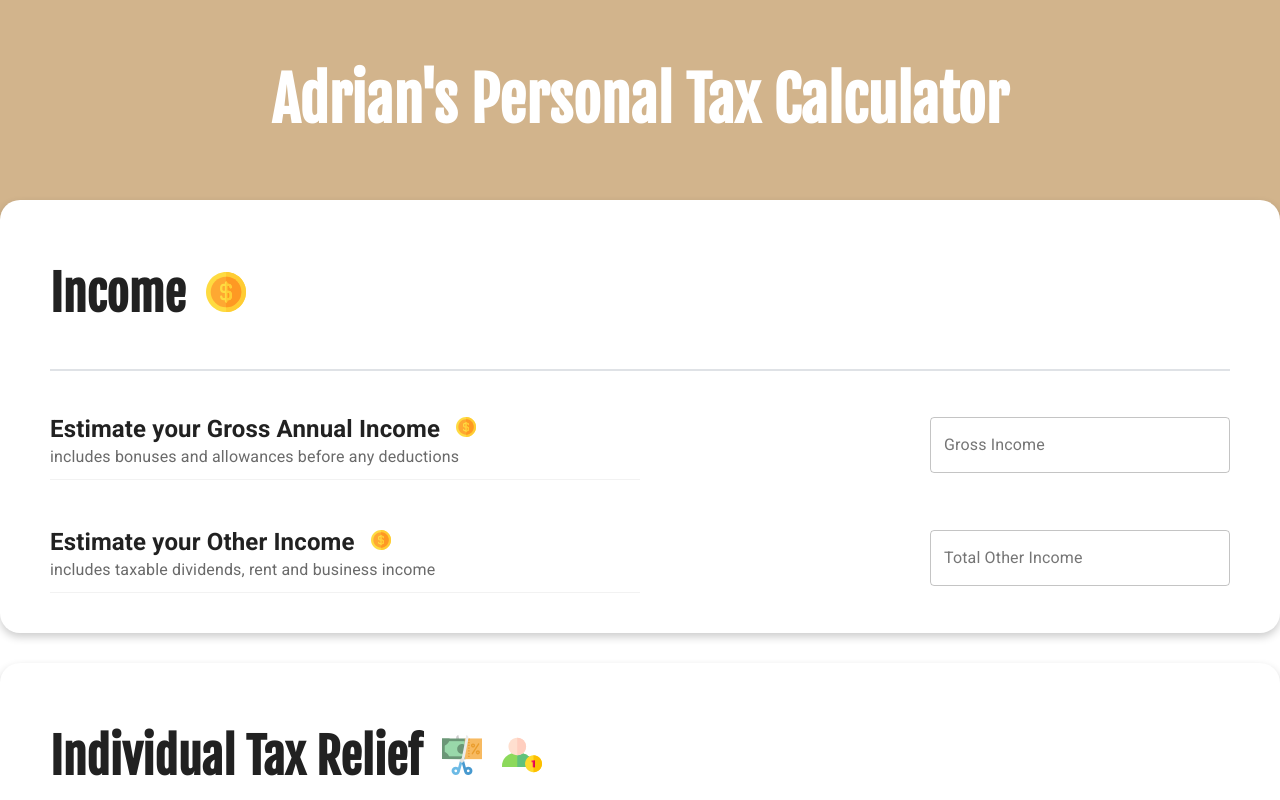
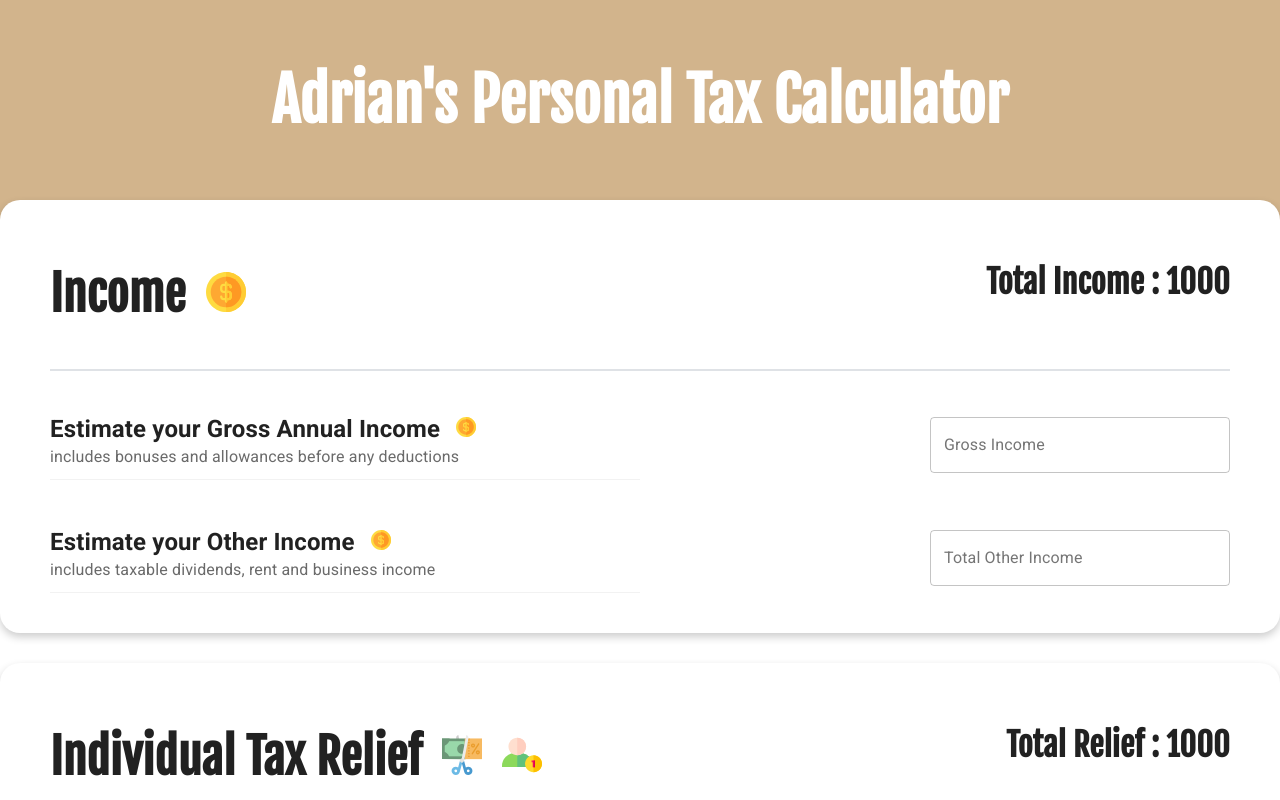
Before and after one commit to khun84/IncomeTaxCalculator, a React (Create React App) app: page / in a window 1280 px wide. Shown: the top 800 px of the page. Built offline with nearby package versions, Linux system fonts and the light colour scheme.

Commit message:
added css for total relief and income

```diff
--- a/public/app.css
+++ b/public/app.css
@@ -14,8 +14,11 @@
     color: white;
   }
 
+/* header section */
+
 .headerSection {
     margin-bottom: 16px;
+    overflow: hidden;
 }
 
 .headerSection h3{
@@ -29,6 +32,14 @@
     max-width: 40px;
     max-height: 40px;
 
+}
+
+.total {
+    float: right;
+}
+
+.total h6 {
+    margin: 0;
 }
 
 .entireQuestionContainer {
--- a/src/HeaderSection.js
+++ b/src/HeaderSection.js
@@ -15,13 +15,30 @@ function returnIcon(title) {
     }
 }
 
+function getSectionType(title) {
+    if (title === "Income") {
+        return "Total Income : "
+    } else if (title === "Individual Tax Relief") {
+        return "Total Relief : "
+    }
+}
+
 export default function IncomeSection(props) {
 
         return (
             <div className="headerSection b-border">
                 <h3>{props.title}
                 {returnIcon(props.title)}
+                <div className="total">
+                        <h6>
+                            {getSectionType(props.title)}
+                            {props.total}
+                        </h6>
+                    </div>
                 </h3>
+
+
+
             </div>
 
         );
--- a/src/Section.js
+++ b/src/Section.js
@@ -86,19 +86,35 @@ function getQuestionIcons(title) {
     }
 }
 
-export default function Section (props) {
 
+
+
+class Section extends Component {
+
+    constructor(props) {
+        super(props);
+        this.state = {
+            totalIncome: 1000,
+        };
+    }
+
+    render() {
         return (
             <div className="section">
                 <HeaderSection
-                title={props.title}
-                icons={getQuestionIcons(props.title)}/>
+                title={this.props.title}
+                icons={getQuestionIcons(this.props.title)}
+                total={this.state.totalIncome}
+                />
 
-                {getQuestions(props.title)}
+                {getQuestions(this.props.title)}
 
             </div>
 
         );
+    }
 
 
   }
+
+  export default Section;
```
